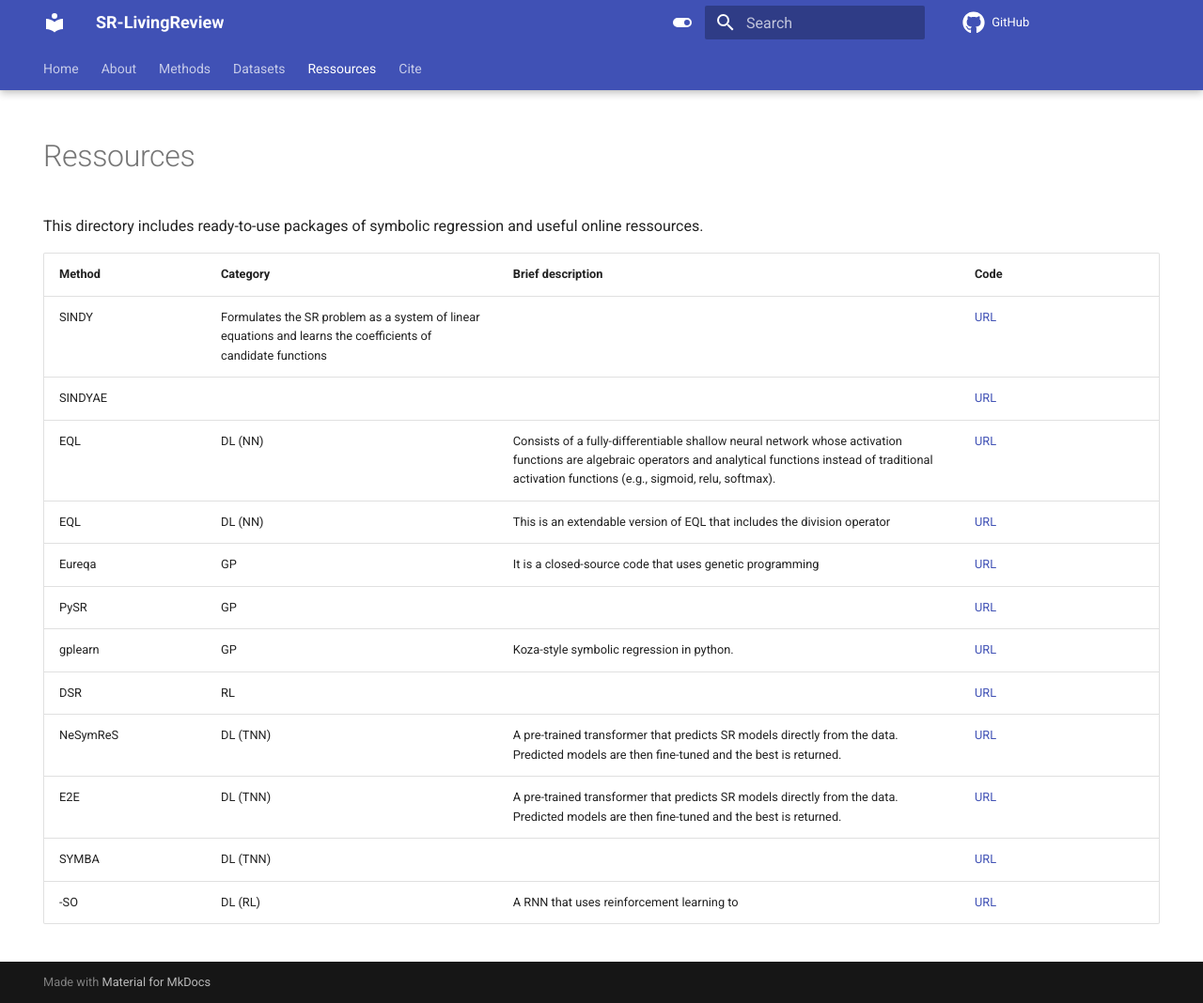
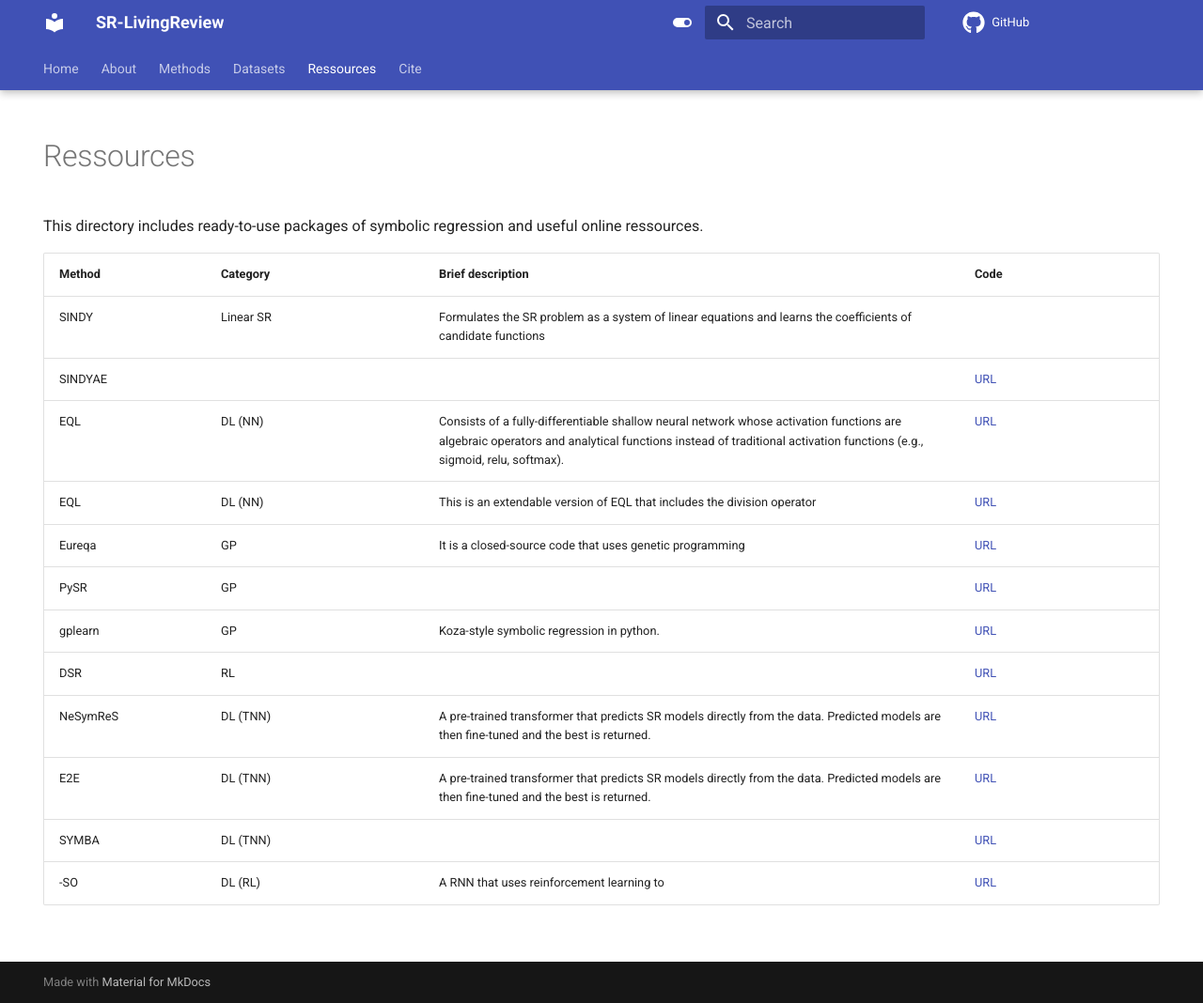
Before and after one commit to nmakke/SR-LivingReview, an MkDocs documentation site: the page built from docs/ressources.md, in a window 1280 px wide and 1068 px high. Shown: the whole window at 94% size. Built offline with MkDocs 1.6.1 and Material for MkDocs 9.7.7, drawn with Linux system fonts in a browser that asks for light colours; formulas are drawn with MathJax 3; comment, search, counter and statistics services are not loaded.

Commit message:
Update ressources.md

```diff
--- a/docs/ressources.md
+++ b/docs/ressources.md
@@ -8,7 +8,7 @@ This directory includes ready-to-use packages of symbolic regression and useful
 
 | <div style="width:140px">Method</div> | <div style="width:200px">Category</div> | <div style="width:300px">Brief description</div> | <div style="width:180px">Code</div> |
 | ---- | ------- | --- | --- |
-| SINDY | Formulates the SR problem as a system of linear equations and learns the coefficients of candidate functions | | [URL]() |
+| SINDY | Linear SR | Formulates the SR problem as a system of linear equations and learns the coefficients of candidate functions | | [URL]() |
 | SINDYAE |   | | [URL]() |
 | EQL | DL (NN) | Consists of a fully-differentiable shallow neural network whose activation functions are algebraic operators and analytical functions instead of traditional activation functions (e.g., sigmoid, relu, softmax). | [URL]() |
 | EQL$\div$ | DL (NN) | This is an extendable version of EQL that includes the division operator | [URL]() |
```
